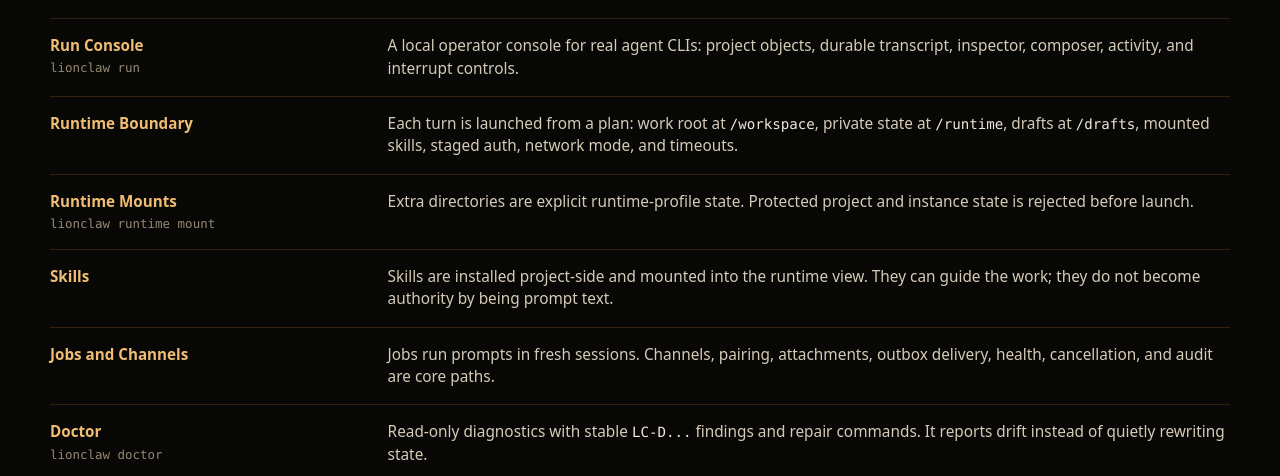
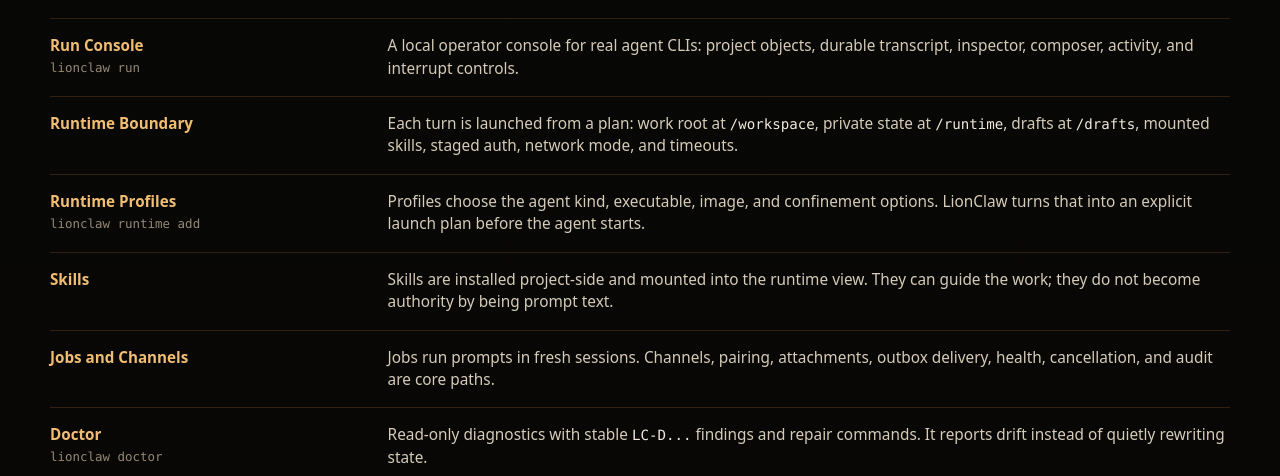
Before and after one commit to moshthepitt/lionclaw, a Python web app: template site/templates/index.html in a window 1280 px wide. Shown: the part 2642-3118 px from the top of the page. Run offline with Jinja, Linux system fonts and the light colour scheme; the template is opened without the code that fills it, so the values that code supplies are empty.

Commit message:
Fix runtime profile site copy

```diff
--- a/site/templates/index.html
+++ b/site/templates/index.html
@@ -148,8 +148,8 @@
       <p>Each turn is launched from a plan: work root at <code>/workspace</code>, private state at <code>/runtime</code>, drafts at <code>/drafts</code>, mounted skills, staged auth, network mode, and timeouts.</p>
     </article>
     <article>
-      <h3><span>Runtime Mounts</span><code>lionclaw runtime mount</code></h3>
-      <p>Extra directories are explicit runtime-profile state. Protected project and instance state is rejected before launch.</p>
+      <h3><span>Runtime Profiles</span><code>lionclaw runtime add</code></h3>
+      <p>Profiles choose the agent kind, executable, image, and confinement options. LionClaw turns that into an explicit launch plan before the agent starts.</p>
     </article>
     <article>
       <h3><span>Skills</span></h3>
```
